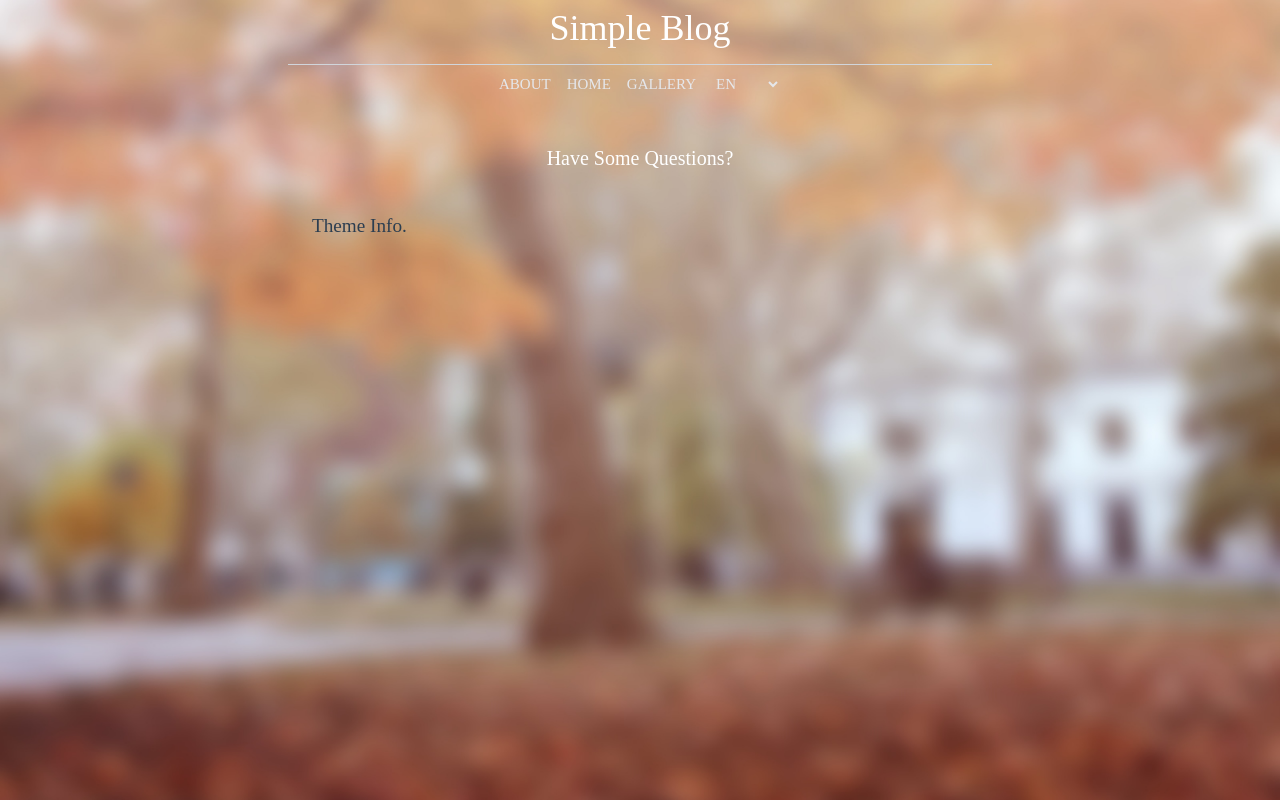
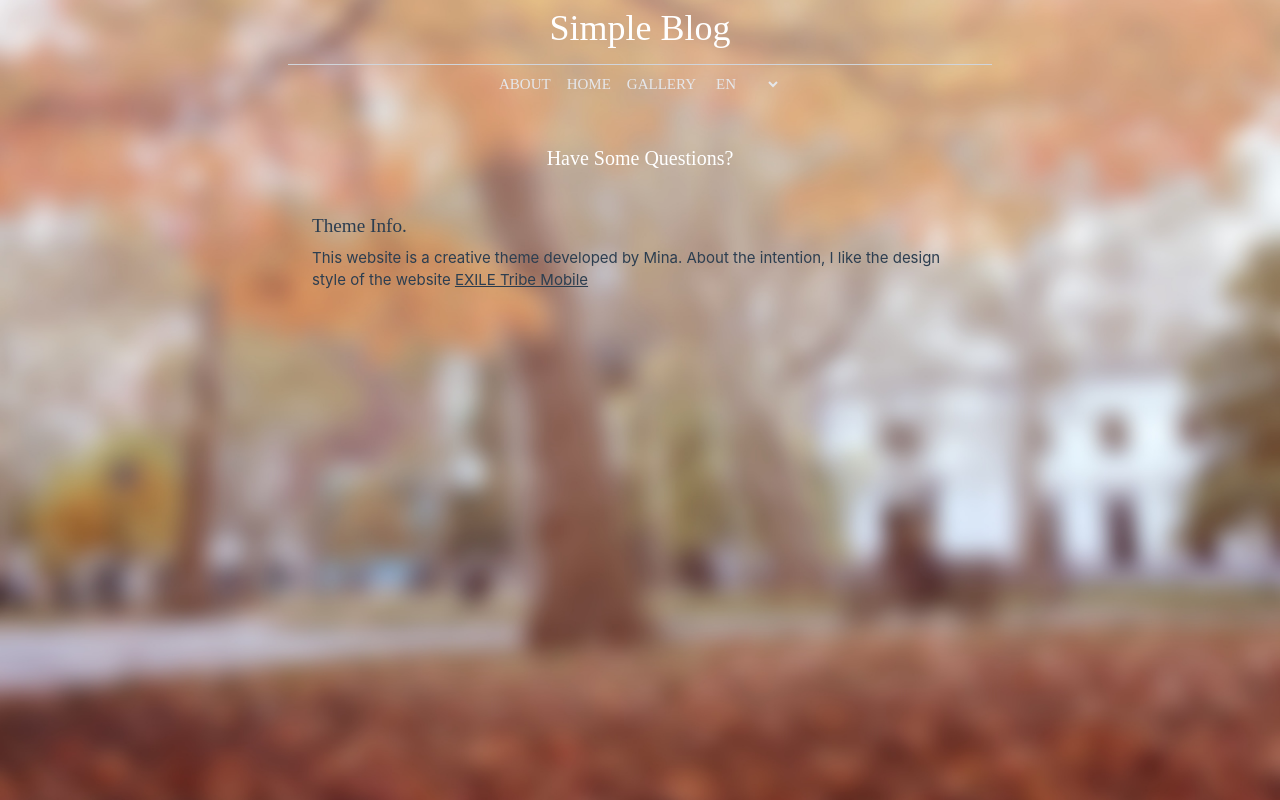
Before and after one commit to minayu416/project-creative-theme-simple-blog, a Vue app: page /about in a window 1280 px wide. Built offline with nearby package versions, Linux system fonts and the light colour scheme; a web font is replaced by a local one.

Commit message:
test i18n settings

```diff
--- a/src/components/About.vue
+++ b/src/components/About.vue
@@ -4,11 +4,11 @@
     </div>
     <div class="px-6 pt-4 pb-4">
         <h3 class="text-white font-medium title-style font-fondamento">{{ $t('about.Q1') }}</h3>
-        <!-- {{ $t('about.Q1content') }}
+        {{ $t('about.Q1content') }}
         <a href="https://m.tribe-m.jp/diary/index?table_type=1&comng_id=168&group_id=25" class="underline hover:text-white">
           {{ $t('about.Q1hyper1') }}
         </a>
-        {{ $t('about.Q1content1') }}
+        <!-- {{ $t('about.Q1content1') }}
         <h3 class="text-white font-medium title-style mt-6 font-fondamento">{{ $t('about.Q2') }}</h3>
         {{ $t('about.Q2content') }}
         <br>
```
